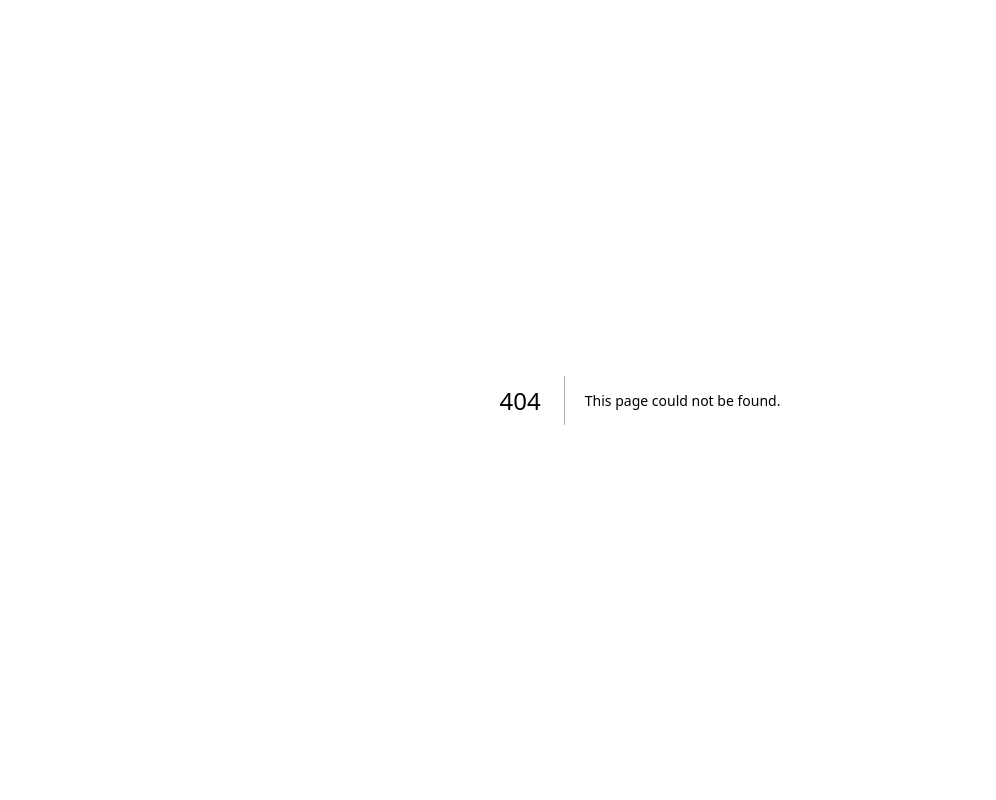
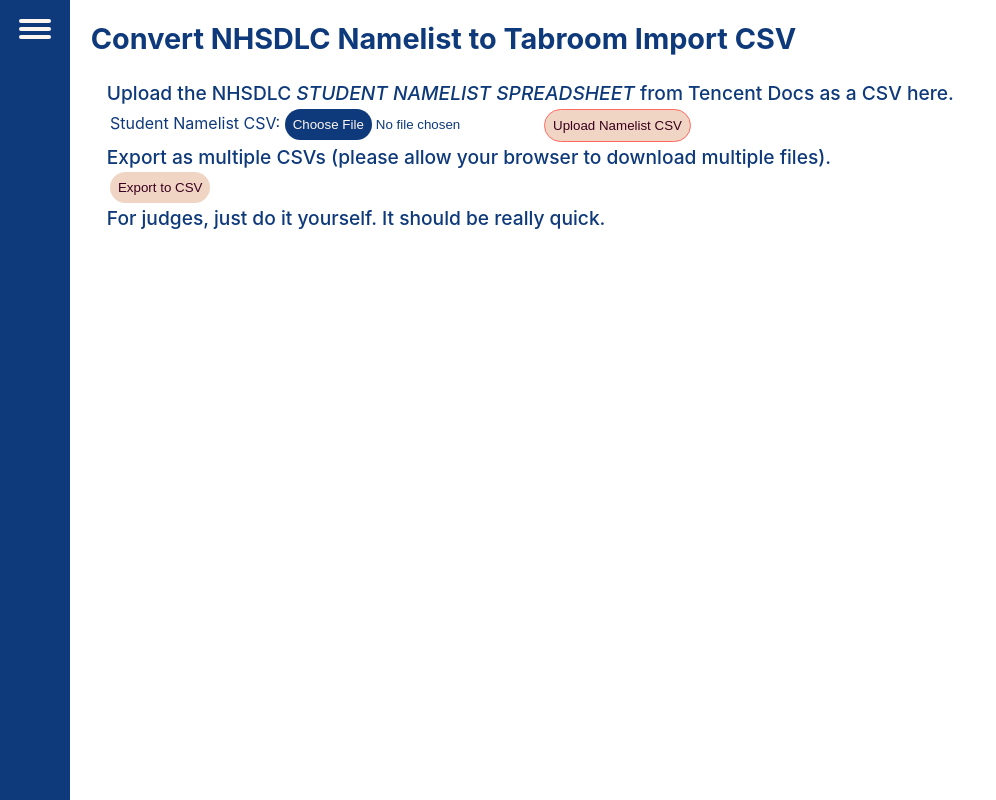
Before and after one commit to andrlime/NHSDLCTabAssistant, a Next.js app: page /tabroom in a window 1280 px wide. Before the commit this address had no page. Shown: the whole page, without its empty margins (0-996 px from the left). Built offline with nearby package versions, Linux system fonts and the light colour scheme.

Commit message:
code: tabroom convert page

```diff
--- a/pages/index.tsx
+++ b/pages/index.tsx
@@ -10,7 +10,7 @@
   {id: 1, name: "Pairings Generator", description: "Generate pairings image from horizontal schematic", link: "/pair", active: false},
   {id: 2, name: "Results Image Generator", description: "Generator results as an image", link: "/results", active: false},
   {id: 3, name: "Results Spreadsheet Generator", description: "Generate results for a given division as a csv file", link: "/resultscsv", active: false},
-  {id: 9, name: "Tabroom Import Spreadsheet Convertor", description: "Convert DLC namelist to Tabroom format spreadsheet", link: "/tabroom", active: false},
+  {id: 10, name: "Tabroom Import Spreadsheet Convertor", description: "Convert DLC namelist to Tabroom format spreadsheet", link: "/tabroom", active: false},
 ];
 
 const ToolCard: FunctionComponent<{id: number, name: string, description: string, onClick?: any}> = ({id, name, description, onClick}) => (
--- a/pages/pair.tsx
+++ b/pages/pair.tsx
@@ -26,7 +26,7 @@
   {id: 1, name: "Pairings Generator", description: "Generate pairings image from horizontal schematic", link: "/pair", active: true},
   {id: 2, name: "Results Image Generator", description: "Generator results as an image", link: "/results", active: false},
   {id: 3, name: "Results Spreadsheet Generator", description: "Generate results for a given division as a csv file", link: "/resultscsv", active: false},
-  {id: 9, name: "Tabroom Import Spreadsheet Convertor", description: "Convert DLC namelist to Tabroom format spreadsheet", link: "/tabroom", active: false},
+  {id: 10, name: "Tabroom Import Spreadsheet Convertor", description: "Convert DLC namelist to Tabroom format spreadsheet", link: "/tabroom", active: false},
 ];
 
 const Home: NextPage = () => {
--- a/pages/resultscsv.tsx
+++ b/pages/resultscsv.tsx
@@ -15,7 +15,7 @@
   {id: 1, name: "Pairings Generator", description: "Generate pairings image from horizontal schematic", link: "/pair", active: false},
   {id: 2, name: "Results Image Generator", description: "Generator results as an image", link: "/results", active: false},
   {id: 3, name: "Results Spreadsheet Generator", description: "Generate results for a given division as a csv file", link: "/resultscsv", active: true},
-  {id: 9, name: "Tabroom Import Spreadsheet Convertor", description: "Convert DLC namelist to Tabroom format spreadsheet", link: "/tabroom", active: false},
+  {id: 10, name: "Tabroom Import Spreadsheet Convertor", description: "Convert DLC namelist to Tabroom format spreadsheet", link: "/tabroom", active: false},
 ];
 
 const Home: NextPage = () => {
@@ -58,7 +58,7 @@
     readFile(file).then((input) => {
       speakersRawData.current = input;
       console.log("Read the file ", input.length)
-      let rx = /.*[\n]/g;
+      let rx = /.*\n/g;
       let thingsToParse: any[] = (input.match(rx) || []);
       if(thingsToParse.length < 1) return;
 
@@ -204,7 +204,7 @@
             gender: data[7],
             email: data[9],
             phone: data[10],
-            school: data[12],
+            school: data[12], // if birthday is blank go back one
             gradeLevel: data[14],
             parentPhone: data[16],
             teamAwards: teamThatIWant.teamAward,
--- /dev/null
+++ b/pages/tabroom.tsx
@@ -0,0 +1,207 @@
+/* eslint-disable @next/next/no-img-element */
+import type { NextPage } from 'next';
+import Link from 'next/link';
+import React, { FunctionComponent,  useState } from 'react';
+import Head from 'next/head';
+import styles from '../styles/Q.module.css';
+import stylesQ from '../styles/R.module.css';
+import type { Tool, Team, Speaker } from './typedeclarations';
+import html2canvas from "html2canvas";
+
+const BreakTable: FunctionComponent<{teams: Array<Team>, division: string, topx: number}> = ({teams, division, topx}) => {
+  return (
+    <>
+      {(teams.filter(e => e.division==division)).slice(0,topx).map((item, index) => (
+        <tr key={index} style={{height: "1rem"}}>
+          <td style={{width:"10%"}}>{index+1}</td><td style={{width:"10%"}}>{item.id}</td><td style={{width:"40%"}}>{item.speaker1.name_cn} - {item.speaker1.school}</td><td style={{width:"40%"}}>{item.speaker2.name_cn} - {item.speaker2.school}</td>
+        </tr>
+      ))}
+    </>
+  )
+}
+
+const SpeakerTable: FunctionComponent<{speakers: Array<Speaker>, division: string, topx: number}> = ({speakers, division, topx}) => {
+  return (
+    <>
+      {(speakers.filter(e => e.division==division)).slice(0,topx).map((item, index) => (
+        <tr key={index} style={{height: "1rem"}}>
+          <td style={{width:"10%"}}>{index+1}</td><td style={{width:"10%"}}>{item.id}</td><td style={{width:"40%"}}>{item.name_cn}</td><td style={{width:"40%"}}>{item.school}</td>
+        </tr>
+      ))}
+    </>
+  )
+}
+
+const toolbox: Tool[] = [
+  {id: 1, name: "Pairings Generator", description: "Generate pairings image from horizontal schematic", link: "/pair", active: false},
+  {id: 2, name: "Results Image Generator", description: "Generator results as an image", link: "/results", active: true},
+  {id: 3, name: "Results Spreadsheet Generator", description: "Generate results for a given division as a csv file", link: "/resultscsv", active: false},
+  {id: 10, name: "Tabroom Import Spreadsheet Convertor", description: "Convert DLC namelist to Tabroom format spreadsheet", link: "/tabroom", active: false},
+];
+
+const Home: NextPage = () => {
+  const [burger, setBurger] = useState(true);
+
+  const readFile = async (file: any) => {
+    if (!file) return
+    const data = await file.text()
+    return data;
+  }
+
+  const handleOnSubmit = (e: any) => {
+      e.preventDefault();
+      if (nlFile) {
+        readFile(nlFile).then((e) => {
+          setNamelist(e);
+        }
+        );
+      }
+  };
+
+  const navBar = (<div className={styles.navbar}>
+    <div className={burger ? styles.burger : styles.cross} onClick={_ => setBurger(!burger)}><span></span><span></span><span></span></div>
+    <div style={{padding: "1rem", color: "#0E397A"}}/>
+    {!burger ? (<div>
+      {toolbox.map((item, index) => (
+        <Link href={item.link}><div className={styles.menuLabel} style={{backgroundColor: item.active ? "#ECC132" : "", color: item.active ? "black" : ""}}>{item.name}</div></Link>
+      ))}
+    </div>) : ""}
+  </div>);
+
+  const [nlFile, setNLFile] = useState();
+  const [namelist, setNamelist] = useState("");
+  const processInput = (input: string): Array<{name: string, data: string}> => {
+    //TODO: add labels from the spreadsheet
+    /**
+     * 100-400 Middle School
+     * 500-700 Open
+     * 800+ Varsity
+     *
+     * combinations
+     * speaker awards
+     * break list
+     */
+    console.log("Reading student namelist")
+    let allStudents = (input.slice(input.indexOf("1,")));
+    const rx_by_division = /[A-Z][a-zA-Z]+,{5,}/g;
+    const full_line_rx = /.+/g; //matches all full lines
+    let divisions = (allStudents.match(rx_by_division));
+    let divisionIndexes = [0].concat(divisions?.map(e => allStudents.indexOf(e)) || []);
+    let strings_to_test: string[] = [];
+    for(let aa = 0; aa < divisionIndexes.length-1; aa ++) {
+      strings_to_test.push(allStudents.substring(divisionIndexes[aa], divisionIndexes[aa+1]));
+    }
+
+    let outputs: Array<{name: string, data: string}> = [];
+    for(let testing_string of strings_to_test) {
+      let allSpeakersList: Array<Speaker> = [];
+      let allTeamsList: Array<Team> = [];
+      let division = (testing_string.match(/[A-Za-z]+/g) || [])[0]; // need to write this
+      let outputstr = "School Name, State/Prov, Entry Code,Pairing Seed (1-100), Speaker 1 First,Speaker 1 Middle,Speaker 1 Last,Speaker 1 Novice (Y/N),Speaker 1 Gender (F/M/O),Speaker 1 Email,Speaker 2 First,Speaker 2 Middle,Speaker 2 Last,Speaker 2 Novice (Y/N),Speaker 2 Gender (F/M/O),Speaker 2 Email,Speaker 3 First,Speaker 3 Middle,Speaker 3 Last,Speaker 3 Novice (Y/N),Speaker 3 Gender (F/M/O),Speaker 3 Email\n"; // need to write this
+      let listOfAllStrings = (testing_string.match(full_line_rx)) || [];
+      for(let ind in listOfAllStrings) {
+        let k = listOfAllStrings[ind];
+        if(k.match(rx_by_division) || k.indexOf(",,,,,,,,,,,,") != -1) continue;
+        let speakerInfo = k.split(',');
+        let speakerX: Speaker = {
+          division: speakerInfo[1],
+          id: parseInt(speakerInfo[3]) || 0,
+          teamid: parseInt(speakerInfo[2]) || 0,
+          name_cn: speakerInfo[4],
+          name_en: speakerInfo[5],
+          school: speakerInfo[13]
+        }
+        allSpeakersList.push(speakerX);
+      }
+
+      // process them into teams. they are in order, so index by 2
+      for(let indexVariable = 0; indexVariable < allSpeakersList.length; indexVariable+=2) {
+        let [speakerOne, speakerTwo] = [allSpeakersList[indexVariable], allSpeakersList[indexVariable+1]]
+        if(speakerOne.teamid!=speakerTwo.teamid) console.log("???")
+        let teamX: Team = {
+          division: speakerOne.id < 300 ? "Middle School" : speakerOne.id < 500 ? "Novice" : speakerOne.id < 800 ? "Open" : "Varsity",
+          id: speakerOne.teamid,
+          speaker1: speakerOne,
+          speaker2: speakerTwo
+        }
+        allTeamsList.push(teamX);
+      }
+
+      // now, iterate through all teams from that test string to create entries
+      for(let team of allTeamsList) {
+        //let outputstr = "School Name, State/Prov, Entry Code,Pairing Seed (1-100), Speaker 1 First,Speaker 1 Middle,Speaker 1 Last,Speaker 1 Novice (Y/N),Speaker 1 Gender (F/M/O),Speaker 1 Email,Speaker 2 First,Speaker 2 Middle,Speaker 2 Last,Speaker 2 Novice (Y/N),Speaker 2 Gender (F/M/O),Speaker 2 Email,Speaker 3 First,Speaker 3 Middle,Speaker 3 Last,Speaker 3 Novice (Y/N),Speaker 3 Gender (F/M/O),Speaker 3 Email\n"; // need to write this
+        let school_name = team.speaker1.school == team.speaker2.school ? team.speaker1.school : `H - ${team.speaker1.school} / ${team.speaker2.school}`;
+       outputstr += `${school_name},,${team.id},,${team.speaker1.name_en},,${team.speaker1.id},N,O,,${team.speaker2.name_en},,${team.speaker2.id},N,O,,,,,,,,\n`
+      }
+
+      outputs.push({name: division || "", data: outputstr});
+    }
+
+    return outputs;
+  }
+
+  const exportAsCsv = () => {
+    let data = processInput(namelist);
+    for(let s of data) {
+      console.log(s);
+      let d = 'data:text/csv;charset=utf-8,' + encodeURI(s.data);
+      let fileName = `${s.name}_EntriesList.csv`;
+      saveAs(d, fileName);
+    }
+  }
+
+  const saveAs = (blob: any, fileName: string) =>{
+    let elem = window.document.createElement('a');
+    elem.href = blob
+    elem.download = fileName;
+    (document.body || document.documentElement).appendChild(elem);
+    if (typeof elem.click === 'function') {
+      elem.click();
+    } else {
+      elem.target = '_blank';
+      elem.dispatchEvent(new MouseEvent('click', {
+        view: window,
+        bubbles: true,
+        cancelable: true
+      }));
+    }
+    URL.revokeObjectURL(elem.href);
+    elem.remove()
+  }
+
+  const redColorHex = "#FF6961";
+
+  return (
+    <div className={styles.everything}>
+      <Head>
+        <title>NHSDLC Tabroom Tools - Rankings</title>
+        <link rel="icon" type="image/x-icon" href="/icon.png"/>
+      </Head>
+      {navBar}
+      <div className={styles.content}>
+        <div className={styles.heading}>Convert NHSDLC Namelist to Tabroom Import CSV</div>
+
+        <div className={styles.form}>
+
+          <div className={styles.label}>Upload the NHSDLC <em>STUDENT NAMELIST SPREADSHEET</em> from Tencent Docs as a CSV here.</div>
+          <div className={styles.sublabel}>
+            <div style={{whiteSpace: "nowrap", margin: "0.2rem"}}>Student Namelist CSV:&nbsp;<input onChange={(e: any) => setNLFile(e.target.files[0])} type={"file"} id={"csvFileInput"} accept={".csv"}/></div>
+            <button style={{border: namelist ? `1px solid #ECC132` : `1px solid ${redColorHex}`}} onClick={(e: any) => {handleOnSubmit(e)}}>Upload Namelist CSV</button>
+          </div>
+
+          <div className={styles.label}>Export as multiple CSVs (please allow your browser to download multiple files).</div>
+          <div className={styles.sublabel}>
+          <button onClick={exportAsCsv}>Export to CSV</button>
+          </div>
+
+          <div className={styles.label}>For judges, just do it yourself. It should be really quick.</div>
+
+        </div>
+
+
+      </div>
+    </div>
+  );
+};
+
+export default Home;
```
Also changed, not shown: pages/results.tsx (+9 -12 lines).
